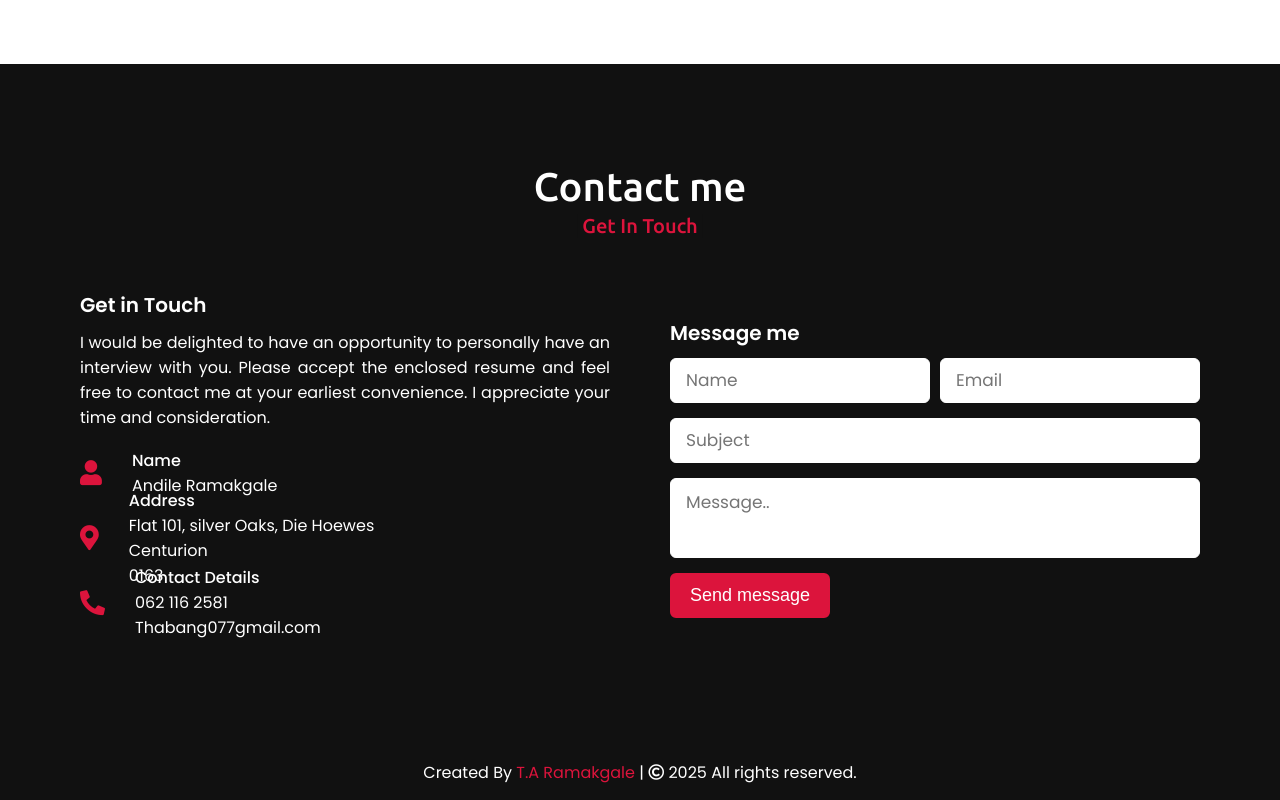
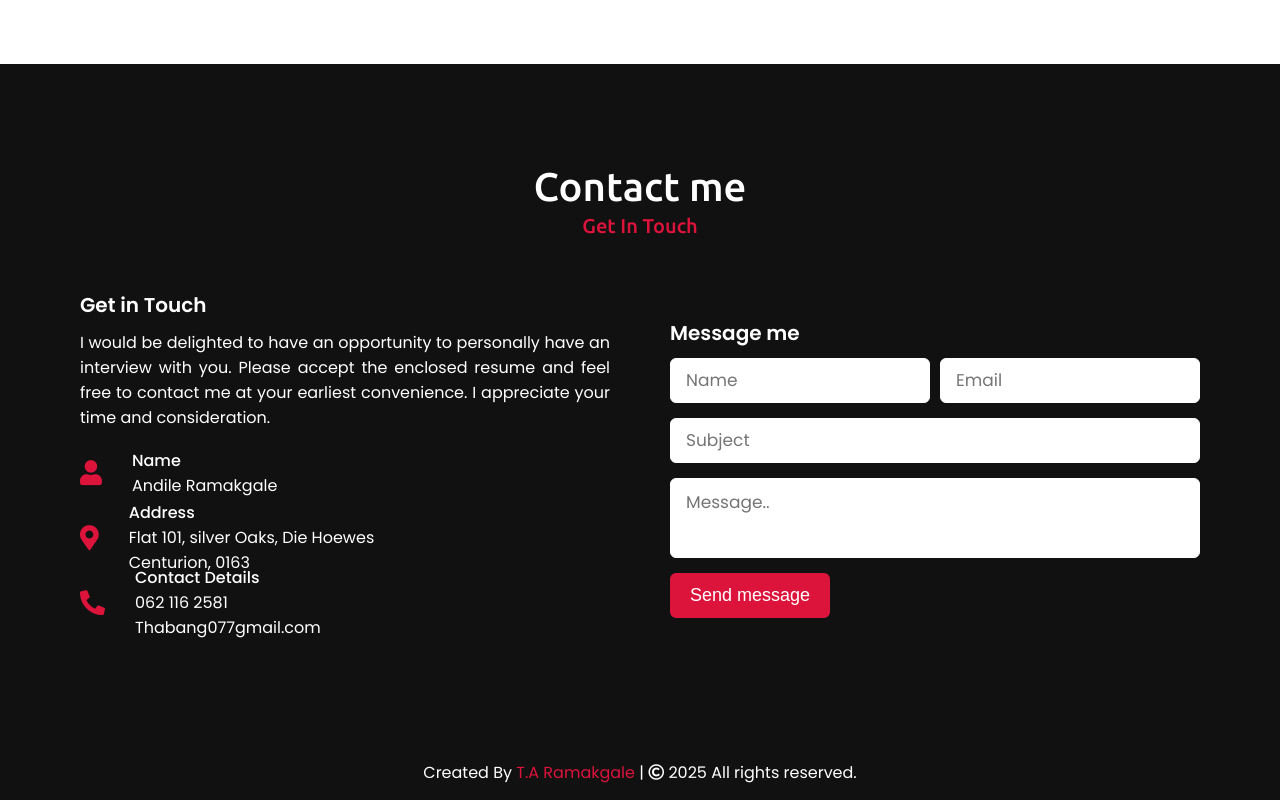
Before and after one commit to thabang077/Andile-Ramakgale-Personal-Website, a plain HTML site: page index.html in a window 1280 px wide. Shown: the part 2712-3512 px from the top of the page. Drawn offline with nearby package versions, Linux system fonts and the light colour scheme; a script that the page names is missing.

Commit message:
Update index.html

```diff
--- a/index.html
+++ b/index.html
@@ -196,8 +196,7 @@
                             <div class="info">
                                 <div class="head"> Address</div>
                                 <div class="sub-title"> Flat 101, silver Oaks, Die Hoewes <br>
-Centurion <br>
-0163</div>
+                                    Centurion, 0163</div>
                             </div>
 
                         </div>
```
